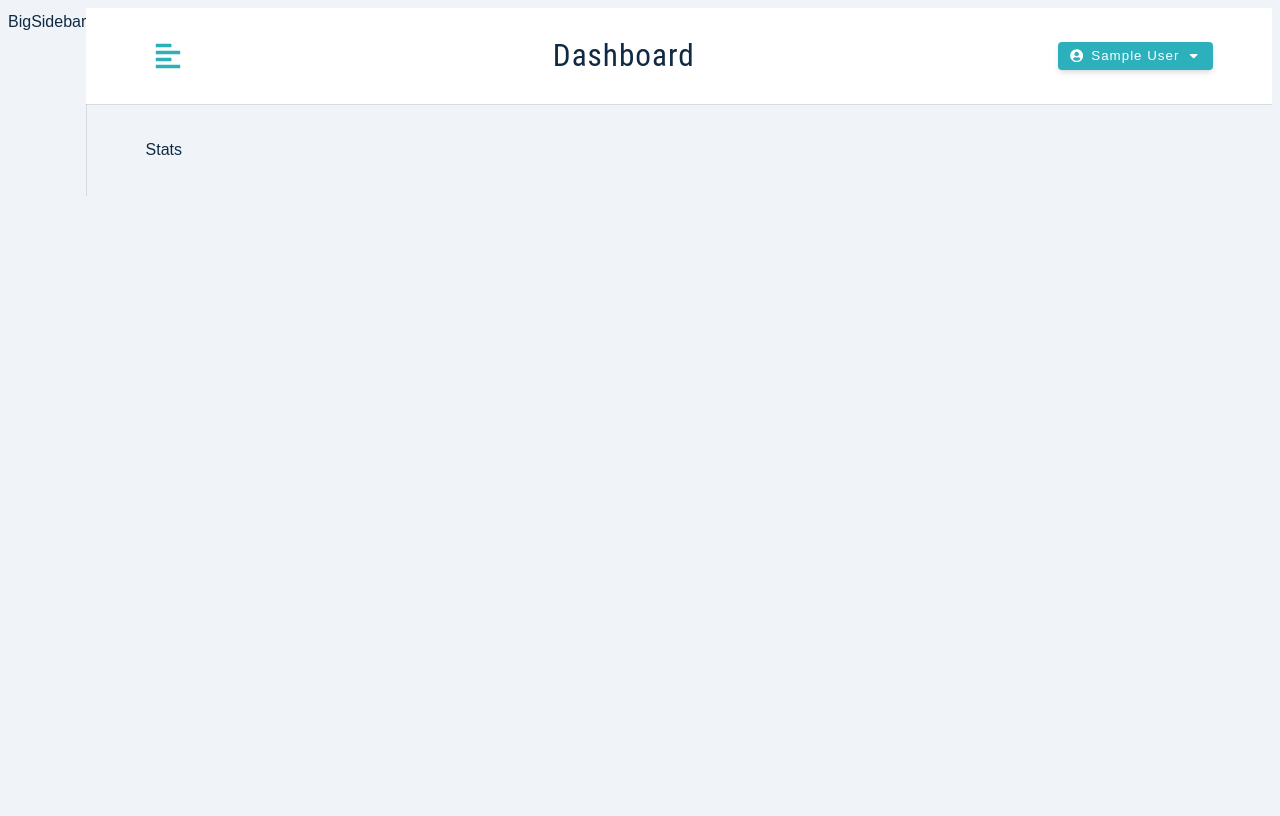
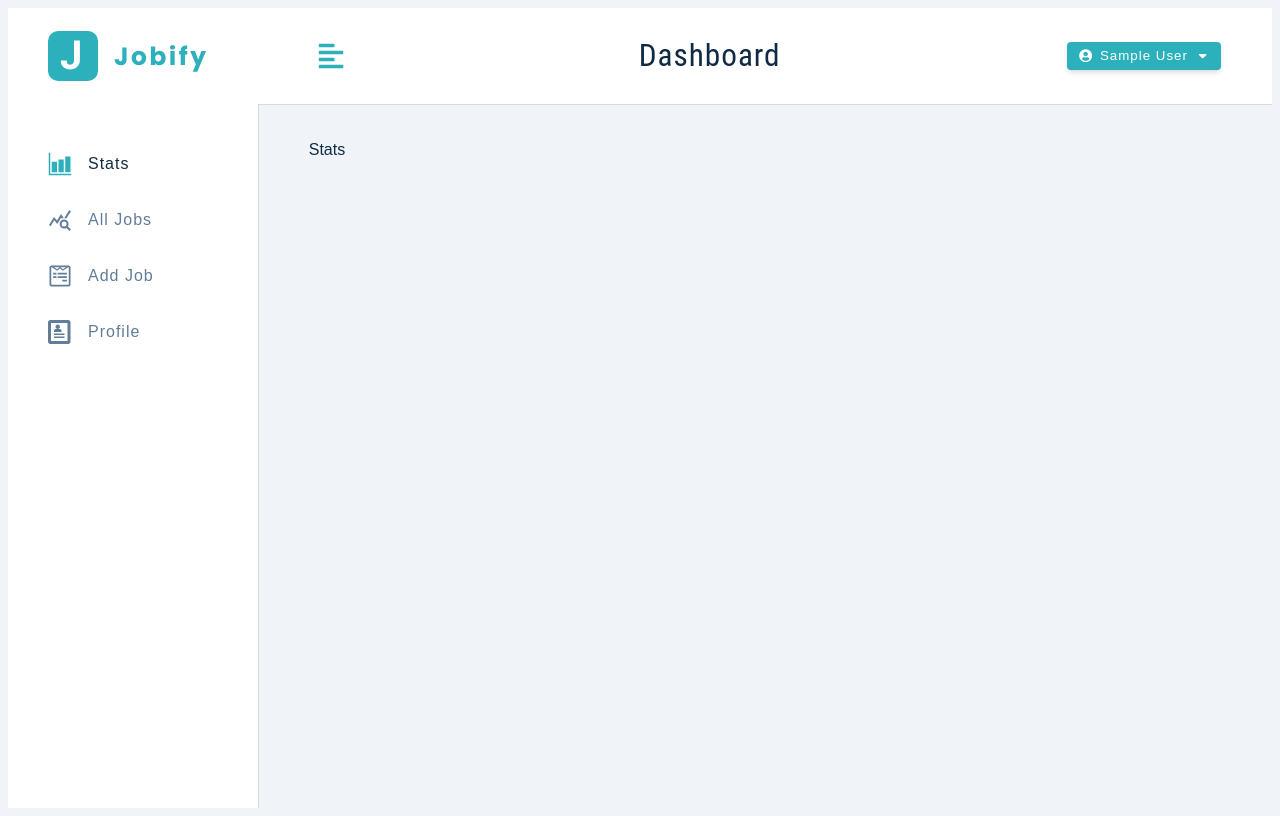
Before and after one commit to mayday1004/Jobify, a React (Create React App) app in the folder client/: page / in a window 1280 px wide. Built offline with nearby package versions, Linux system fonts and the light colour scheme; sample sign-in values are in the browser's storage.

Commit message:
complete BigSidebar

```diff
--- a/client/src/components/NavLinks.js
+++ b/client/src/components/NavLinks.js
@@ -1,10 +1,8 @@
 import React from 'react';
 import { NavLink } from 'react-router-dom';
 import links from '../utils/links';
-import { useAppConsumer } from '../context/appContext';
 
-const NavLinks = () => {
-  const { toggleSidebar } = useAppConsumer();
+const NavLinks = ({ toggleSidebar }) => {
   return (
     <div className='nav-links'>
       {links.map(link => {
--- a/client/src/components/dashboard/BigSidebar.js
+++ b/client/src/components/dashboard/BigSidebar.js
@@ -1,8 +1,23 @@
 import React from 'react';
 import Wrapper from '../../assets/wrappers/BigSidebar';
+import NavLinks from '../NavLinks';
+import Logo from '../Logo';
+import { useAppConsumer } from '../../context/appContext';
 
 const BigSidebar = () => {
-  return <Wrapper>BigSidebar</Wrapper>;
+  const { showSidebar } = useAppConsumer();
+  return (
+    <Wrapper>
+      <div className={showSidebar ? 'sidebar-container ' : 'sidebar-container show-sidebar'}>
+        <div className='content'>
+          <header>
+            <Logo />
+          </header>
+          <NavLinks />
+        </div>
+      </div>
+    </Wrapper>
+  );
 };
 
 export default BigSidebar;
--- a/client/src/components/dashboard/SmallSidebar.js
+++ b/client/src/components/dashboard/SmallSidebar.js
@@ -19,7 +19,7 @@ const SmallSidebar = () => {
             <Logo />
           </header>
           {/* 與大側邊欄共用 */}
-          <NavLinks />
+          <NavLinks toggleSidebar={toggleSidebar} />
         </div>
       </div>
     </Wrapper>
```
Also changed, not shown: 1 other file (tests, documents, lock files or other folders).
